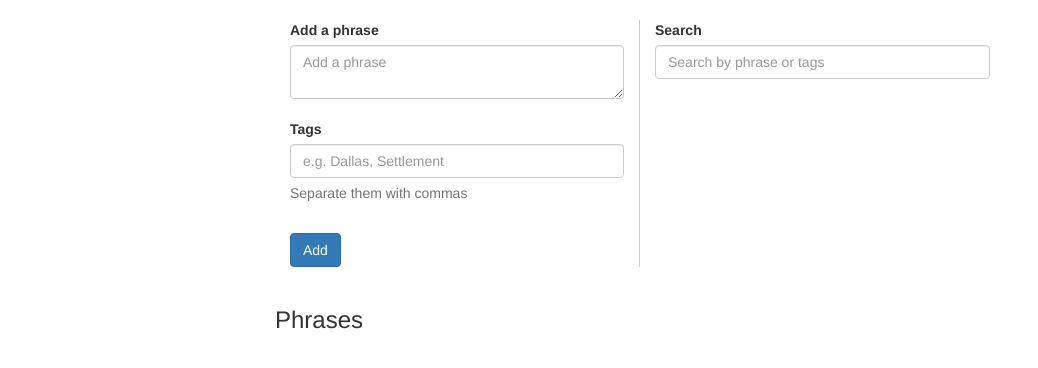
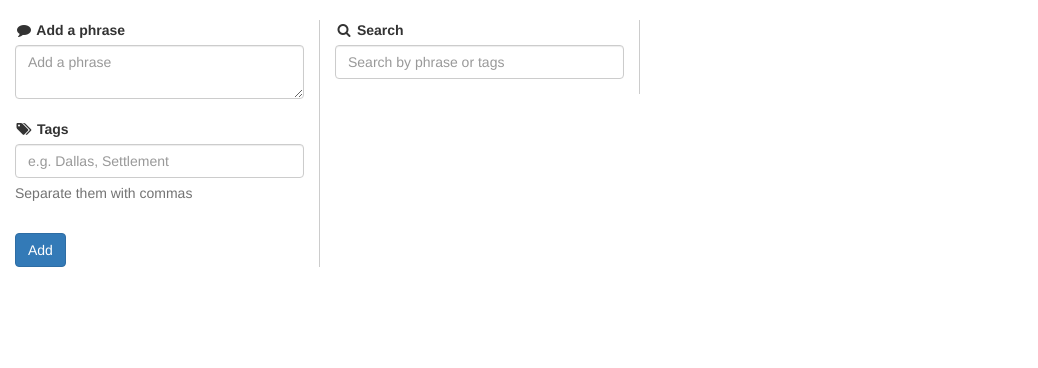
Before and after one commit to wbeard/rfpyo, a website: page app/index.html in a window 1280 px wide. Shown: the whole page, without its empty margins (0-1038 px from the left). Drawn offline with nearby package versions, Linux system fonts and the light colour scheme; files that its build step writes are made by us from their sources.

Commit message:
Layout changes

```diff
--- a/app/index.html
+++ b/app/index.html
@@ -17,6 +17,7 @@
         <!-- endbuild -->
         <!-- build:css(.tmp) styles/main.css -->
         <link rel="stylesheet" href="styles/main.css">
+        <link href="http://netdna.bootstrapcdn.com/font-awesome/4.0.3/css/font-awesome.css" rel="stylesheet">
         <!-- endbuild -->
         <script src="bower_components/jquery/dist/jquery.min.js"></script>
         <script src="bower_components/angular/angular.min.js"></script>
@@ -28,30 +29,27 @@
         <![endif]-->
 
 
-        <div class="container">
+        <div class="container-fluid main">
             <div class="row">
-                <div class="col-lg-6 col-md-6 col-sm-6 col-xs-12" style="border-right: 1px solid #ccc">
+                <div class="col-lg-3 col-md-3 col-sm-3 col-xs-12" style="border-right: 1px solid #ccc">
                     <form ng-submit="addPhrase()">
-                        <label>Add a phrase</label>
+                        <label><i class="fa fa-fw fa-comment"></i> Add a phrase</label>
                         <textarea id="newPhraseText" placeholder="Add a phrase" type="text" class="form-control" style="resize: vertical"></textarea>
                         <br />
-                        <label>Tags</label>
+                        <label><i class="fa fa-fw fa-tags"></i> Tags</label>
                         <input id="newPhraseTags" placeholder="e.g. Dallas, Settlement" type="text" class="form-control" />
                         <p class="help-block">Separate them with commas</p>
                         <br />
                         <button class="btn btn-primary">Add</button>
                     </form>
                 </div>
-                <div class="col-lg-6 col-md-6 col-sm-6 col-xs-12">
+                <div class="col-lg-3 col-md-3 col-sm-3 col-xs-12" style="border-right: 1px solid #ccc">
                     <div class="form-group">
-                        <label>Search</label>
+                        <label><i class="fa fa-fw fa-search"></i> Search</label>
                         <input ng-model="query" type="text" class="form-control" id="phraseSearch" placeholder="Search by phrase or tags" />
                     </div>
                 </div>
-            </div>
-            <br />
-            <div class="row">
-                <h3>Phrases</h3>
+                <div class="col-lg-6 col-md-6 cold-sm-6 col-xs-12">
                     <ul class="center-block">
                     <li ng-repeat="phrase in phrases | filter:query">
                         {{phrase.phrase}}
@@ -63,6 +61,7 @@
                         </ul>
                     </li>
                     </ul>
+                </div>
             </div>
         </div>
 
--- a/app/styles/main.css
+++ b/app/styles/main.css
@@ -9,6 +9,11 @@
 body {
     padding-top: 20px;
     padding-bottom: 20px;
+}
+
+.main {
+    padding-left: 15px;
+    padding-right: 15px;
 }
 
 /* Everything but the jumbotron gets side spacing for mobile first views */
```
Lines whose indentation alone changed are shown as unchanged.
